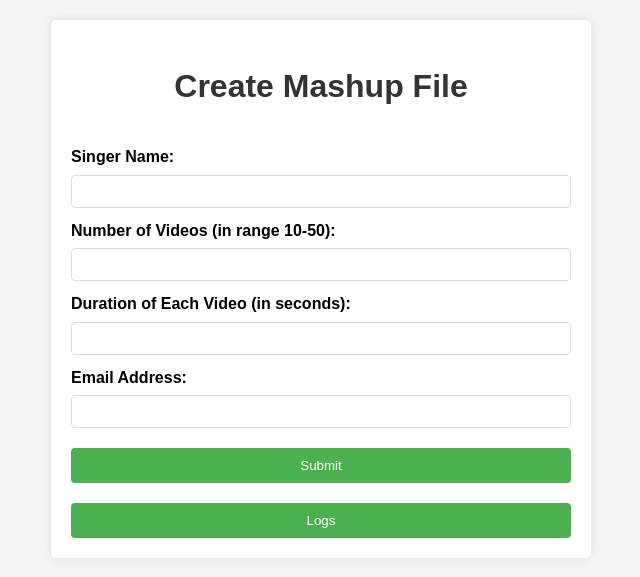
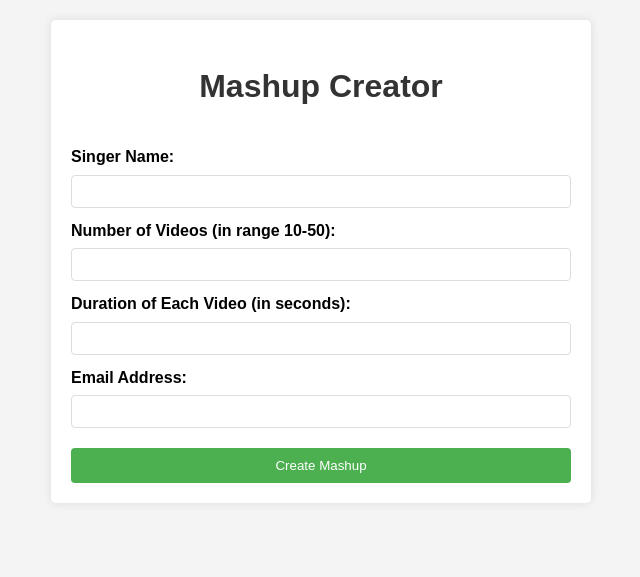
Before and after one commit to therohitsingla/mashup_project, a Flask app: page / in a window 1280 px wide. Shown: the top 577 px of the page, without its empty margins (319-959 px from the left). Run offline with Flask 2, Linux system fonts and the light colour scheme.

Commit message:
Update index.html

```diff
--- a/program_2/templates/index.html
+++ b/program_2/templates/index.html
@@ -3,48 +3,13 @@
 <head>
     <meta charset="UTF-8">
     <meta name="viewport" content="width=device-width, initial-scale=1.0">
-    <title>Mashup Form</title>
+    <title>Mashup Creator</title>
     <link rel="stylesheet" href="/static/styles.css">
-    <script>
-        function toggleLogs() {
-            const logsDiv = document.getElementById('logs');
-            logsDiv.style.display = logsDiv.style.display === 'none' || logsDiv.style.display === '' ? 'block' : 'none';
-            logsDiv.innerHTML = logsDiv.style.display === 'block' ? 'Logs window opened. Tracking messages will appear here.' : '';
-        }
-
-        function submitForm(event) {
-            event.preventDefault(); // Prevent the default form submission
-
-            const formData = {
-                singer_name: document.getElementById('singer-name').value,
-                number_of_videos: parseInt(document.getElementById('num-videos').value),
-                duration: parseInt(document.getElementById('video-duration').value),
-                email: document.getElementById('email').value
-            };
-
-            fetch('/mashup', {
-                method: 'POST',
-                headers: {
-                    'Content-Type': 'application/json',
-                },
-                body: JSON.stringify(formData),
-            })
-            .then(response => response.json())
-            .then(data => {
-                const messageDiv = document.querySelector('.message');
-                messageDiv.innerText = data.success ? data.message : data.message;
-            })
-            .catch(error => {
-                console.error('Error:', error);
-                document.querySelector('.message').innerText = "An error occurred while processing your request.";
-            });
-        }
-    </script>
 </head>
 <body>
     <div class="container">
-        <h1>Create Mashup File</h1>
-        <form id="mashup-form" onsubmit="submitForm(event)">
+        <h1>Mashup Creator</h1>
+        <form id="mashupForm">
             <label for="singer-name">Singer Name:</label>
             <input type="text" id="singer-name" name="singer-name" required>
 
@@ -52,19 +17,41 @@
             <input type="number" id="num-videos" name="num-videos" min="10" max="50" required>
 
             <label for="video-duration">Duration of Each Video (in seconds):</label>
-            <input type="number" id="video-duration" name="video-duration" min="1" required>
+            <input type="number" id="video-duration" name="video-duration" min="1" max="500" required>
 
             <label for="email">Email Address:</label>
             <input type="email" id="email" name="email" required>
 
-            <input type="submit" value="Submit">
-
-            <button type="button" onclick="toggleLogs()">Logs</button>
+            <button type="submit">Create Mashup</button>
         </form>
 
-        <div class="message" style="color: red;"></div> <!-- For displaying messages -->
+        <div id="message"></div>
+    </div>
 
-        <div id="logs" class="logs" style="display: none;"></div>
-    </div>
+    <script>
+        document.getElementById('mashupForm').addEventListener('submit', function(e) {
+            e.preventDefault();
+
+            var formData = new FormData(this);
+
+            // Log form data for debugging
+            for (var pair of formData.entries()) {
+                console.log(pair[0] + ': ' + pair[1]);
+            }
+
+            fetch('/create_mashup', {
+                method: 'POST',
+                body: formData
+            })
+            .then(response => response.json())
+            .then(data => {
+                document.getElementById('message').textContent = data.message;
+            })
+            .catch(error => {
+                console.error('Error:', error);
+                document.getElementById('message').textContent = 'An error occurred. Please try again.';
+            });
+        });
+    </script>
 </body>
 </html>
```
